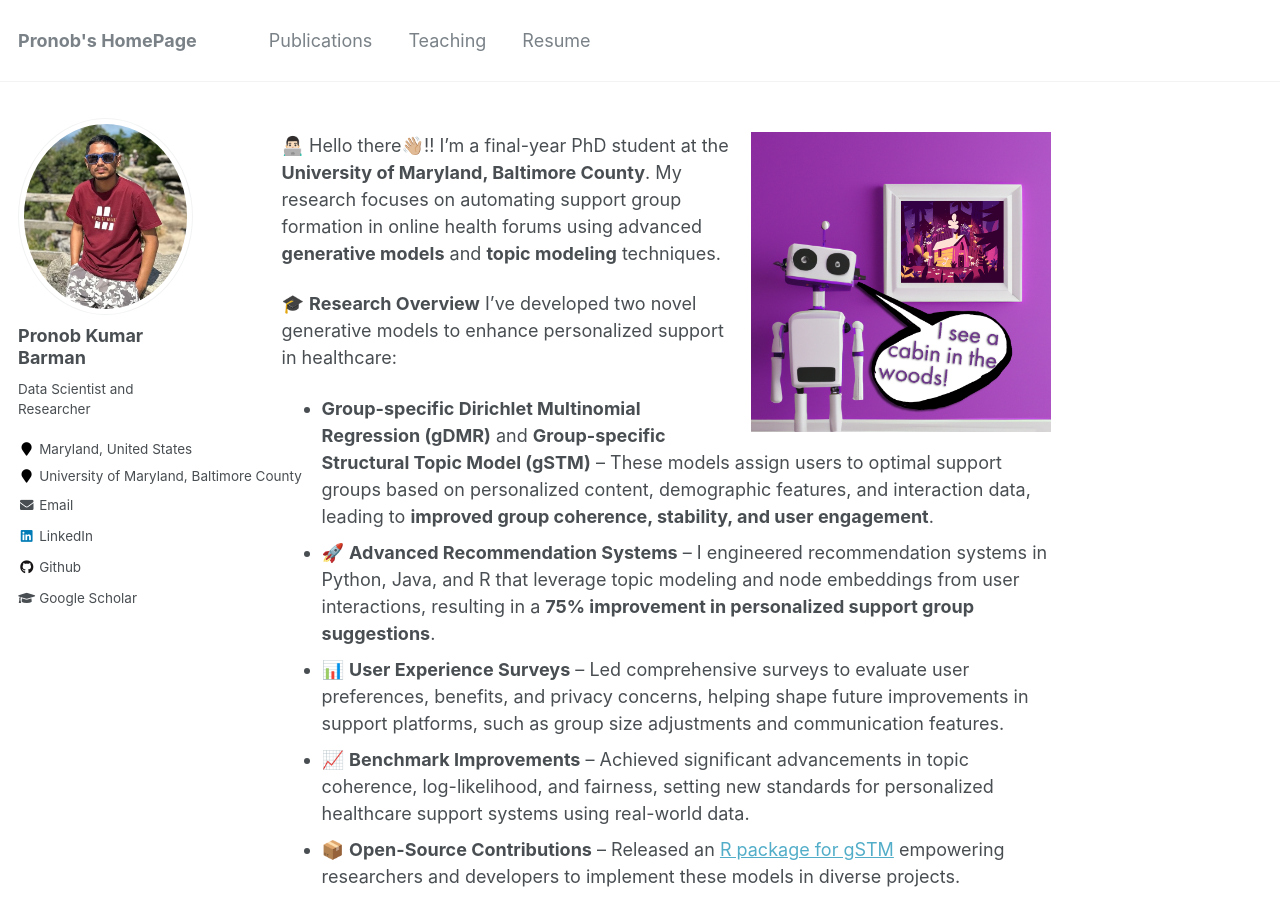
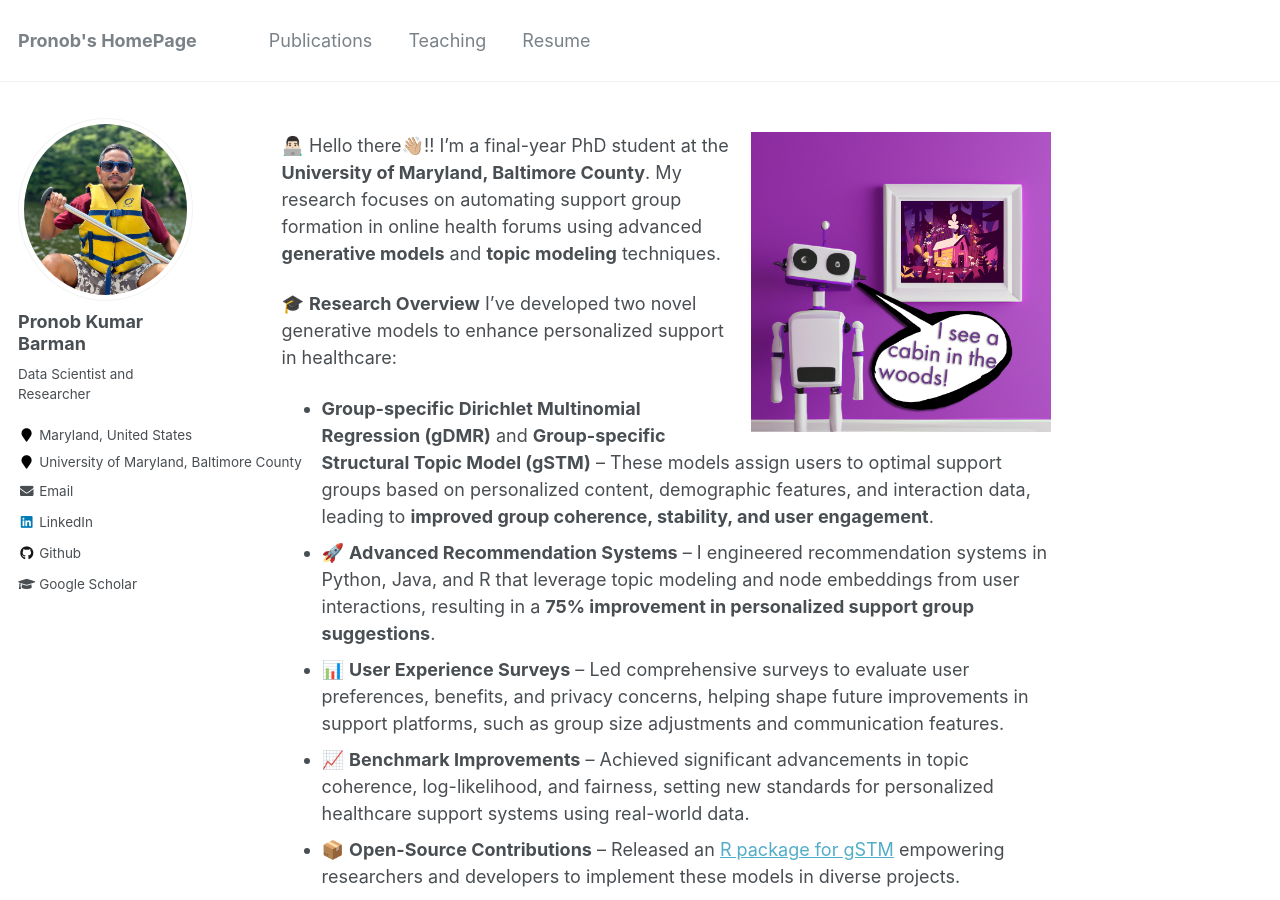
Before and after one commit to pronob29/pronob29.github.io, a Jekyll site: the page built from _pages/about.md, in a window 1280 px wide and 900 px high. Built offline with Jekyll 4.4.1, drawn with Linux system fonts in a browser that asks for light colours.

Commit message:
Update _config.yml

```diff
--- a/_config.yml
+++ b/_config.yml
@@ -81,7 +81,7 @@ analytics:
 # Site Author
 author:
   name             : "Pronob Kumar Barman"
-  avatar           : "profile.jpeg"
+  avatar           : "profile2.jpeg"
   bio              : "Data Scientist and Researcher"
   location         : "Maryland, United States"
   employer         : "University of Maryland, Baltimore County"
```
